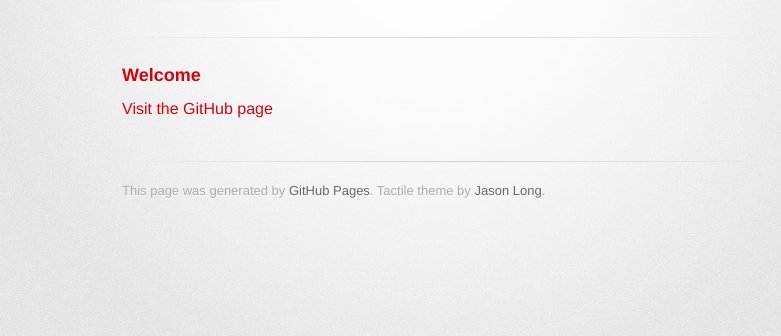
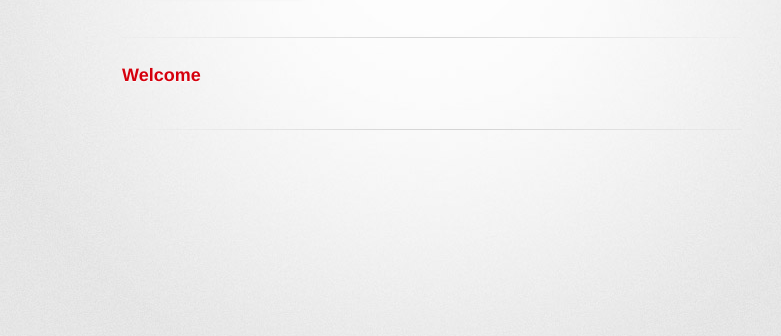
Before and after one commit to opt-io/opt-io.github.io, a plain HTML site: page index.html in a window 1280 px wide. Shown: the part 178-514 px from the top of the page, without its empty margins (208-989 px from the left). Drawn offline with Linux system fonts and the light colour scheme; a web font is replaced by a local one.

Commit message:
Update index.html

```diff
--- a/index.html
+++ b/index.html
@@ -31,12 +31,10 @@
         <section id="main_content">
           <h3>
 <a id="welcome" class="anchor" href="#welcome" aria-hidden="true"><span class="octicon octicon-link"></span></a>Welcome</h3>
-
-<p><a href="https://github.com/opt-io">Visit the GitHub page</a></p>
         </section>
 
         <footer>
-          This page was generated by <a href="https://pages.github.com">GitHub Pages</a>. Tactile theme by <a href="https://twitter.com/jasonlong">Jason Long</a>.
+          <!-- -->
         </footer>
 
 
```
